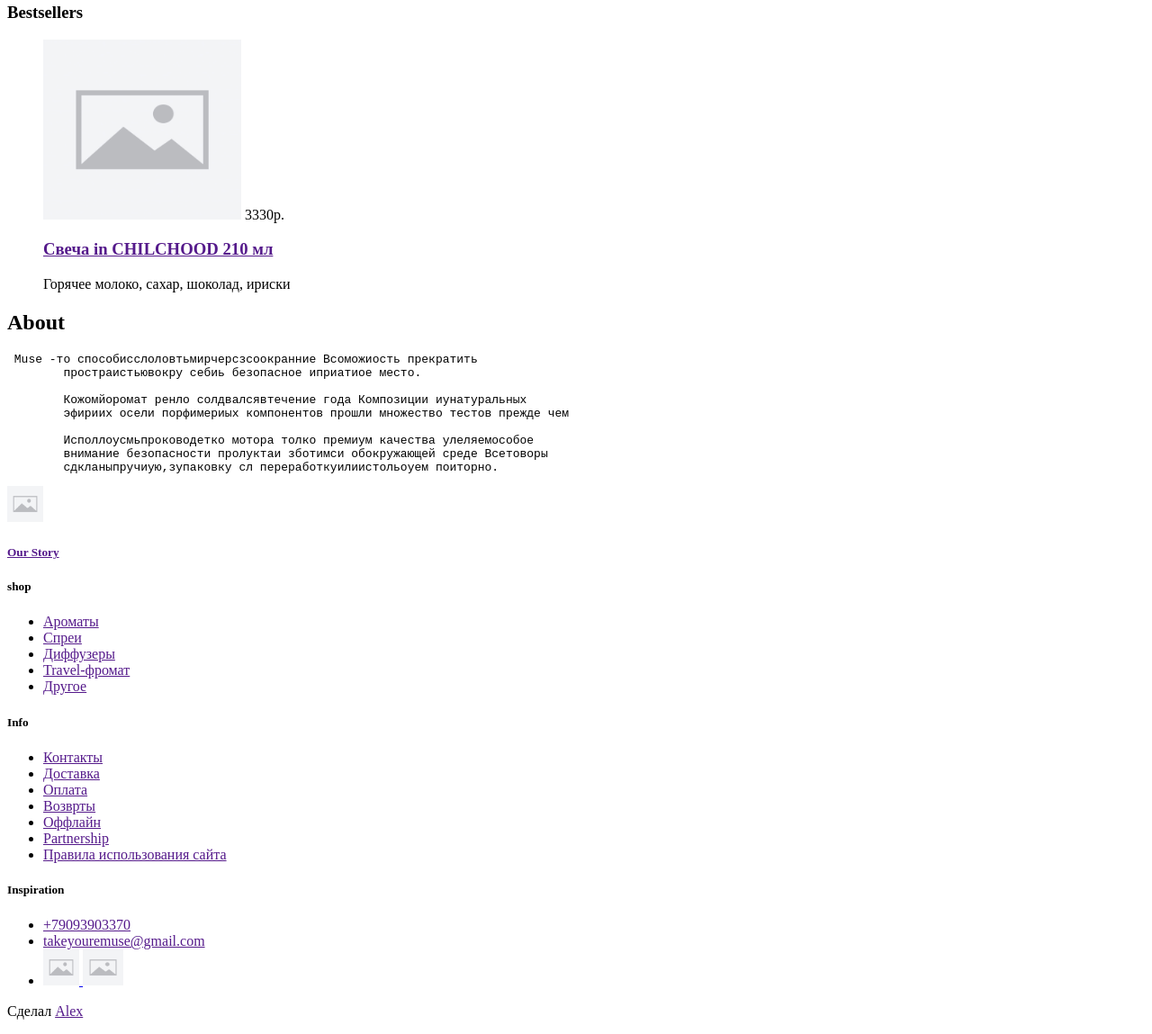
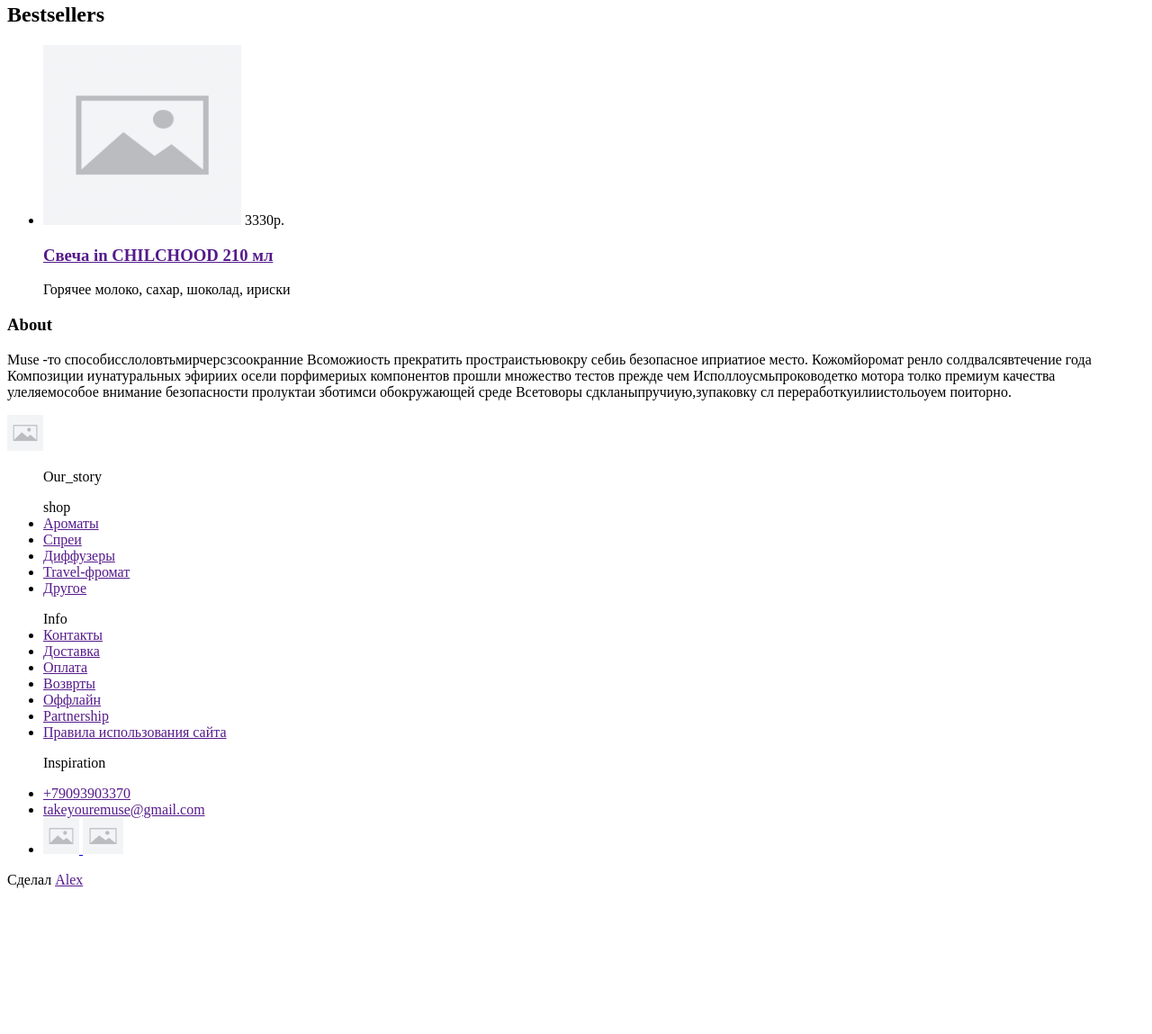
Before and after one commit to AlexandrMitroshkin/Fronend3_first_single_page_site, a plain HTML site: page qw.html in a window 1280 px wide. Shown: the part 213-1362 px from the top of the page at 90% size. After the commit the page ends 1216 px from the top, so only its background shows below. Drawn offline with Linux system fonts and the light colour scheme; files whose address does not match are found by name.

Commit message:
xpen_polychilac

```diff
--- a/qw.html
+++ b/qw.html
@@ -9,7 +9,7 @@
     <header>
 
         <nav>
-            <selection>
+
             <a href="qw.html">
                 <img src="C:\Users\Hasee\Desktop\frontend3\Fronend3_first_single_page_site\photo_fffffff2024-09-29_17-54-15.jpg"width="65" height="18" alt="">
               </a>
@@ -21,11 +21,6 @@
                 <li><a href="">Partnership</a></li>
                 <li><a href="">Inspiration</a></li>
             </ul>
-
-        </selection>
-
-        <selection></selection>
-
         </nav>
     </header>
 
@@ -33,24 +28,23 @@
     <main>
         <h1>My unique scent expirience</h1>
 
-        <h3>Bestsellers</h3>
+        <h2>Bestsellers</h2>
 
         <ul class="list-products">
-           <liclass>
+           <li>
             <img src="C:\Users\Hasee\Desktop\frontend3\Fronend3_first_single_page_site\photo_fffffff2024-09-29_17-54-15.jpg"width="220" height="200" alt="">
             <span class="product_price">3330р.</span>
-            <h3 class="Candle_CHILCHOOD"><a href=""> Свеча in CHILCHOOD 210 мл  </a></h2>
-            <span class="ingridients_of_products">Горячее молоко, сахар, шоколад, ириски</span>
+            <h3 class="Candle_CHILCHOOD"><a href=""> Свеча in CHILCHOOD 210 мл  </a></h3>
+            <p class="ingridients_of_products">Горячее молоко, сахар, шоколад, ириски</p>
            </li>
         </ul>
 
     <selection>
-    <div class="title_of_maim_information">
-    <h2> About</h2>
+    <h3> About</h2>
     </div>
 
-    <div class="main_text">
-    <pre> Muse -то способисслоловтьмирчерсзсоокранние Всоможиость прекратить
+
+    <p> Muse -то способисслоловтьмирчерсзсоокранние Всоможиость прекратить
         простраистьювокру себиь безопасное иприатиое место.
 
         Кожомйоромат ренло солдвалсявтечение года Композиции иунатуральных
@@ -58,8 +52,8 @@
 
         Исполлоусмьпроководетко мотора толко премиум качества улеляемособое
         внимание безопасности пролуктаи зботимси обокружающей среде Всетоворы
-        сдкланыпручиую,зупаковку сл переработкуилиистольоуем поиторно. </pre>
-    </div>
+        сдкланыпручиую,зупаковку сл переработкуилиистольоуем поиторно. </p>
+
 
     </selection>
 
@@ -69,10 +63,33 @@
     <footer>
         <img src="C:\Users\Hasee\Desktop\frontend3\Fronend3_first_single_page_site\photo_fffffff2024-09-29_17-54-15.jpg"width="40" height="40" alt="">
 
-        <h5><a href="">Our Story</a></h4>
+        <ul class="Our_story">Our_story</ul>
 
-        <selection>
-            <h5>shop</h5>
+        <ul class="shop_information">shop
+            <li><a href="">Ароматы</a></li>
+            <li><a href="">Спреи</a></li>
+            <li><a href="">Диффузеры</a></li>
+            <li><a href="">Travel-фромат</a></li>
+            <li><a href="">Другое</a></li>
+        </ul>
+
+        <ul class="still_information">Info
+            <li><a href="">Контакты</a></li>
+                <li><a href="">Доставка</a></li>
+                <li><a href="">Оплата</a></li>
+                <li><a href="">Возврты</a></li>
+                <li><a href="">Оффлайн</a></li>
+                <li><a href="">Partnership</a></li>
+                <li><a href="">Правила использования сайта</a></li>
+        </ul>
+
+        <ul class="Inspiration">Inspiration</ul>
+
+
+
+        <!-- <h4>Our story</h4>
+
+            <h4>shop</h4>
 
             <ul class="shop_information">
                 <li><a href="">Ароматы</a></li>
@@ -82,12 +99,11 @@
                 <li><a href="">Другое</a></li>
 
             </ul>
-        </selection>
 
-        <selection>
-            <h5>Info</h5>
 
-            <ul>
+            <h4>Info</h4>
+
+            <ul class="still_information">
                 <li><a href="">Контакты</a></li>
                 <li><a href="">Доставка</a></li>
                 <li><a href="">Оплата</a></li>
@@ -95,14 +111,11 @@
                 <li><a href="">Оффлайн</a></li>
                 <li><a href="">Partnership</a></li>
                 <li><a href="">Правила использования сайта</a></li>
+            </ul>
 
-            </ul>
-        </selection>
+        <h4>Inspiration</h4> -->
 
-        <h5>Inspiration</h5>
-
-        <selection>
-            <ul>
+            <ul class="author_information">
                 <li><a href="">+79093903370</a></li>
                 <li><a href="">takeyouremuse@gmail.com</a></li>
                 <li>
@@ -114,13 +127,8 @@
                         <img src="C:\Users\Hasee\Desktop\frontend3\Fronend3_first_single_page_site\photo_fffffff2024-09-29_17-54-15.jpg"width="45" height="40" alt="">
                       </a>
                 </li>
-
-
-
             </ul>
             <p>Сделал <a href="">Alex</a></p>
-        </selection>
-
     </footer>
 
 
```
